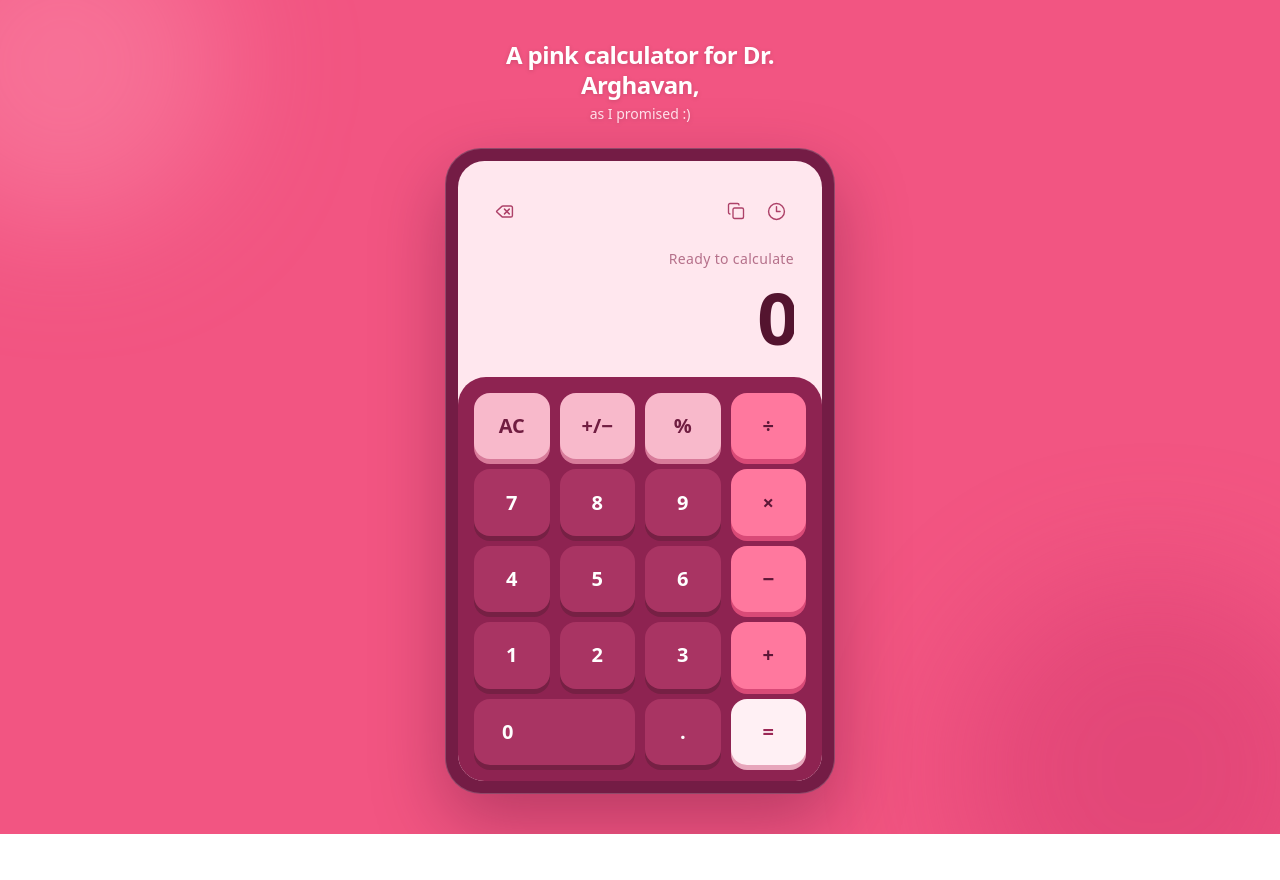
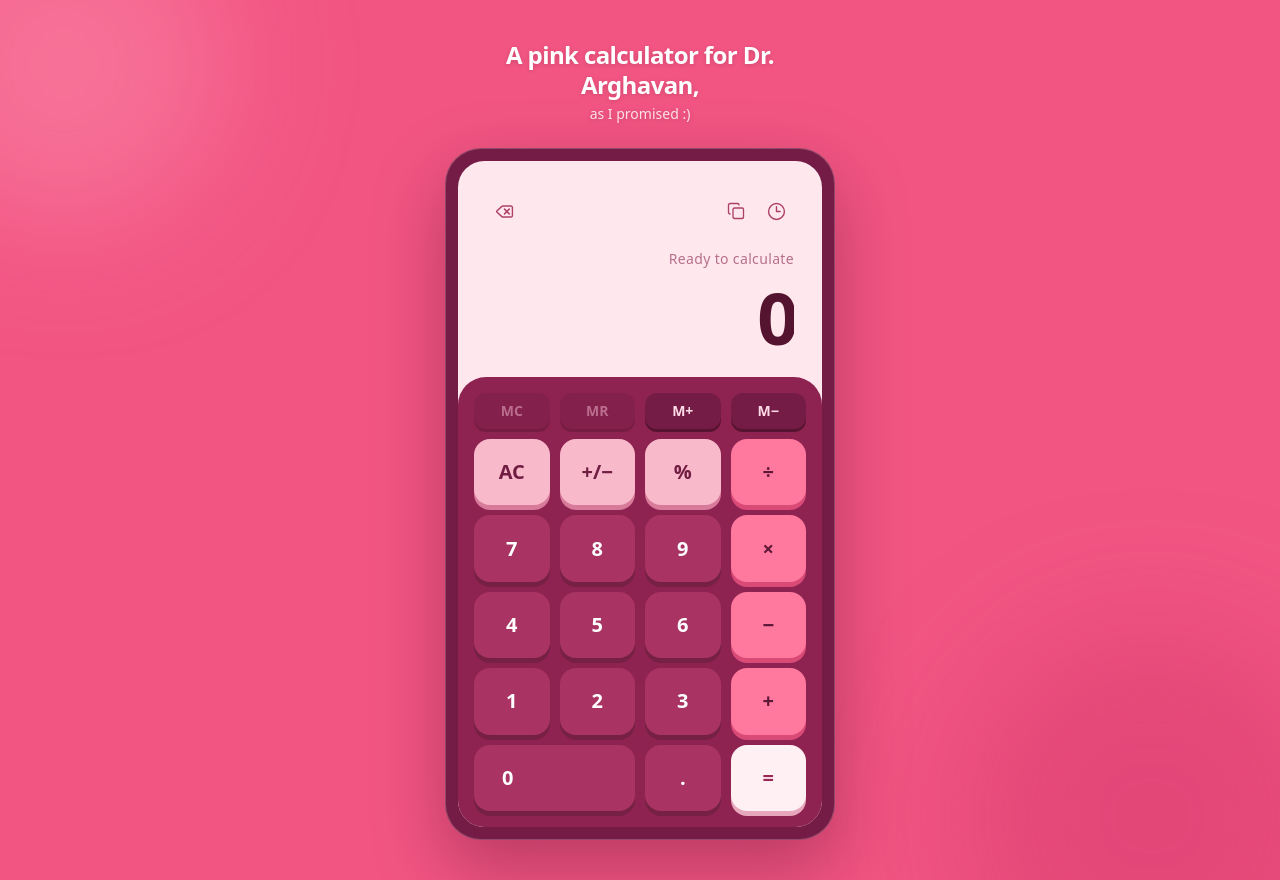
Before and after one commit to Yousef-Maktabi/calculator, a React (Vite) app: page / in a window 1280 px wide. Before the commit the page ends 834 px from the top, so only its background shows below. Built offline with nearby package versions, Linux system fonts and the light colour scheme.

Commit message:
feat: add calculator memory controls

```diff
--- a/src/App.jsx
+++ b/src/App.jsx
@@ -35,6 +35,17 @@ const keys = [
   { label: "0", type: "number", wide: true },
   { label: ".", type: "number" },
   { label: "=", type: "equals", action: "equals" },
+];
+
+const memoryKeys = [
+  { label: "MC", action: "clear", ariaLabel: "Clear memory" },
+  { label: "MR", action: "recall", ariaLabel: "Recall memory" },
+  { label: "M+", action: "add", ariaLabel: "Add displayed value to memory" },
+  {
+    label: "M−",
+    action: "subtract",
+    ariaLabel: "Subtract displayed value from memory",
+  },
 ];
 
 const HISTORY_STORAGE_KEY = "pink-calculator-history";
@@ -103,6 +114,8 @@ export default function App() {
   const [history, setHistory] = useState(loadHistory);
   const [isHistoryOpen, setIsHistoryOpen] = useState(false);
   const [copyStatus, setCopyStatus] = useState("idle");
+  const [memory, setMemory] = useState(0);
+  const [hasMemory, setHasMemory] = useState(false);
 
   useEffect(() => {
     try {
@@ -234,6 +247,32 @@ export default function App() {
     }
   }, [display]);
 
+  const handleMemoryAction = useCallback(
+    (action) => {
+      if (action === "clear") {
+        setMemory(0);
+        setHasMemory(false);
+        return;
+      }
+
+      if (action === "recall") {
+        if (!hasMemory) return;
+        setDisplay(tidyNumber(memory));
+        if (operator === null) setExpression("Memory recalled");
+        setWaitingForOperand(false);
+        return;
+      }
+
+      if (display === "Error") return;
+      const inputValue = Number(display);
+      setMemory((current) =>
+        action === "add" ? current + inputValue : current - inputValue,
+      );
+      setHasMemory(true);
+    },
+    [display, hasMemory, memory, operator],
+  );
+
   const handleAction = useCallback(
     (key) => {
       if (key.type === "number") return inputDigit(key.label);
@@ -292,6 +331,7 @@ export default function App() {
           <div className="overflow-hidden rounded-[1.65rem] bg-[#ffe7ee]">
             <div className="flex min-h-52 flex-col justify-end px-7 pb-6 pt-8 text-right">
               <div className="mb-5 flex items-center justify-between">
+                <div className="flex items-center gap-2">
                   <button
                     type="button"
                     onClick={backspace}
@@ -300,6 +340,16 @@ export default function App() {
                   >
                     <Backspace size={19} strokeWidth={1.8} />
                   </button>
+                  {hasMemory && (
+                    <span
+                      className="grid size-6 place-items-center rounded-full bg-[#ad4168] text-xs font-bold text-white"
+                      title={`Memory: ${formatDisplay(tidyNumber(memory))}`}
+                      aria-label={`Memory contains ${formatDisplay(tidyNumber(memory))}`}
+                    >
+                      M
+                    </span>
+                  )}
+                </div>
                 <div className="flex items-center gap-1">
                   <span
                     className={`mr-1 text-xs font-semibold transition-opacity ${
@@ -407,6 +457,26 @@ export default function App() {
             </div>
 
             <div className="grid grid-cols-4 gap-2.5 rounded-t-[1.75rem] bg-[#8e2351] p-4">
+              {memoryKeys.map((key) => {
+                const isDisabled =
+                  ((key.action === "clear" || key.action === "recall") &&
+                    !hasMemory) ||
+                  ((key.action === "add" || key.action === "subtract") &&
+                    display === "Error");
+
+                return (
+                  <button
+                    key={key.label}
+                    type="button"
+                    onClick={() => handleMemoryAction(key.action)}
+                    disabled={isDisabled}
+                    className="h-9 rounded-xl bg-[#741c45] text-sm font-bold text-[#ffdce7] shadow-[0_3px_0_#571330] transition hover:bg-[#7f234b] active:translate-y-0.5 active:shadow-none disabled:cursor-not-allowed disabled:opacity-40"
+                    aria-label={key.ariaLabel}
+                  >
+                    {key.label}
+                  </button>
+                );
+              })}
               {keys.map((key) => (
                 <button
                   key={key.label}
```
Lines whose indentation alone changed are shown as unchanged.
